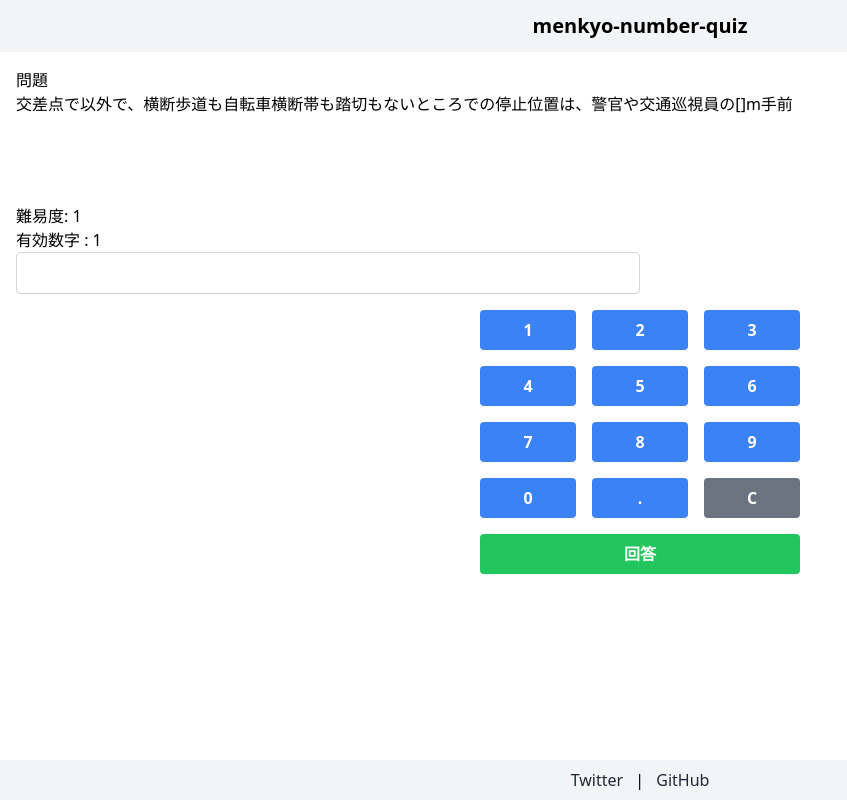
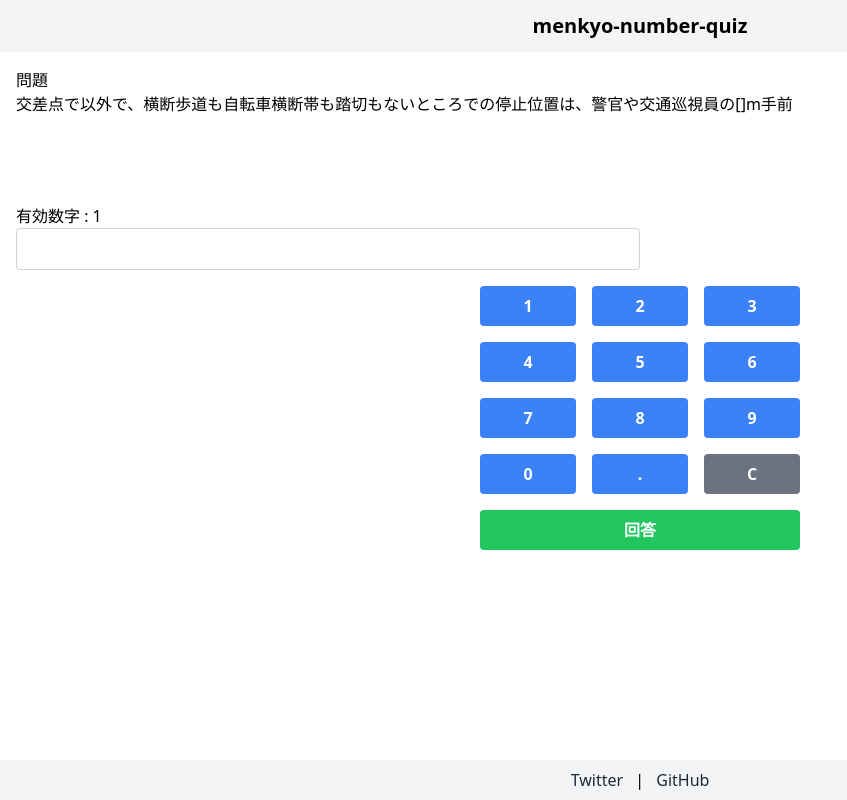
Before and after one commit to ajshooting/menkyo-number-quiz, a Nuxt app: page /quiz in a window 1280 px wide. Shown: the whole page, without its empty margins (0-847 px from the left). Built offline with nearby package versions, Linux system fonts and the light colour scheme.

Commit message:
難易度表示を止めた

```diff
--- a/pages/quiz.vue
+++ b/pages/quiz.vue
@@ -4,7 +4,7 @@
     <div v-if="currentQuestion">
       <p class="h-[7em]">{{ currentQuestion.questionText }}</p>
 
-      <p>難易度: {{ currentQuestion.difficulty }}</p>
+      <!-- <p>難易度: {{ currentQuestion.difficulty }}</p> -->
       <SignificantFigures :num="currentQuestion.correctAnswer" />
 
       <input type="text" v-model="userAnswer" class="border border-gray-300 rounded p-2 mb-4 w-full md:w-1/2" readonly>
```
